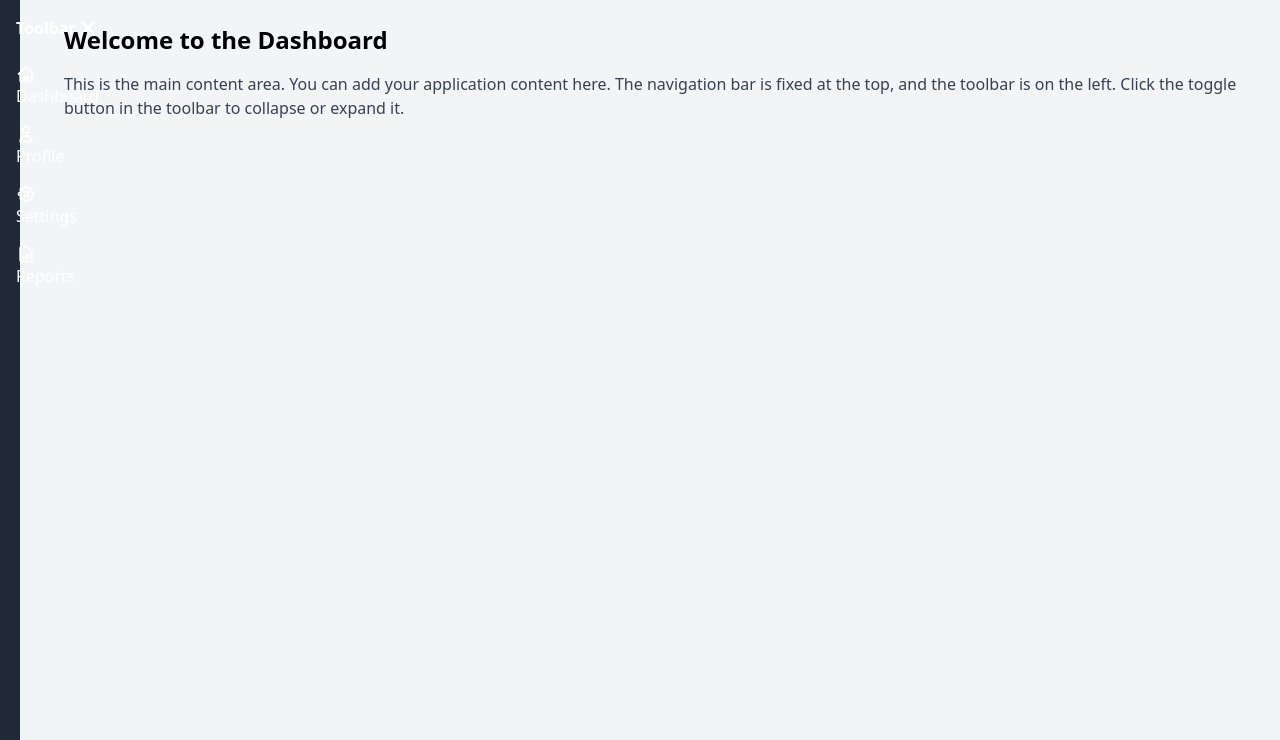
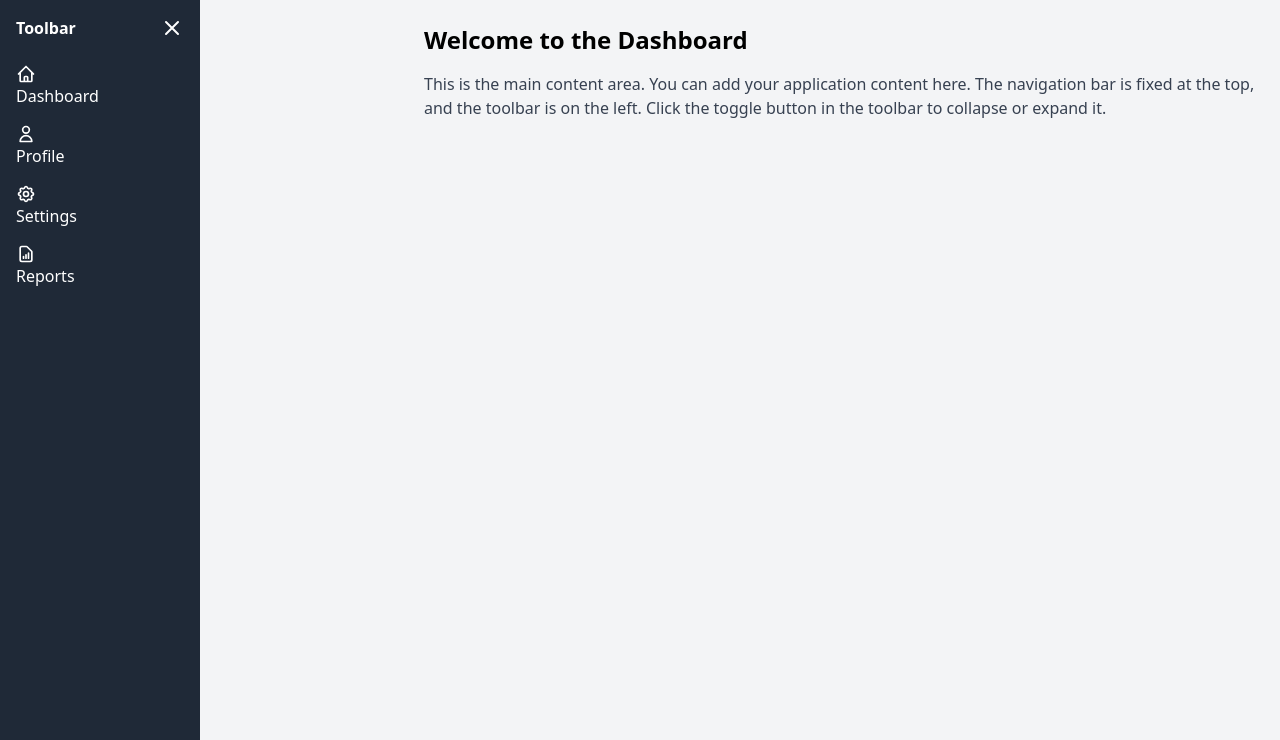
Before and after one commit to tsigafoos/doodledog, a FastAPI app: page / in a window 1280 px wide. Shown: the part 60-800 px from the top of the page. Run offline with FastAPI, Linux system fonts and the light colour scheme; some libraries are stand-ins or nearby versions.

Commit message:
css change

```diff
--- a/templates/index.html
+++ b/templates/index.html
@@ -18,17 +18,16 @@
             width: 64px;
         }
         #sidebar:not(.collapsed) {
-            width: 20px;
+            width: 200px;
         }
         #content {
-            margin-left: 20px;
             transition: margin-left 0.3s;
         }
         #sidebar.collapsed ~ #content {
             margin-left: 64px;
         }
         #sidebar:not(.collapsed) ~ #content {
-            margin-left: 20px;
+            margin-left: 200px;
         }
         /* Hide labels when collapsed */
         #sidebar.collapsed .nav-label {
```
